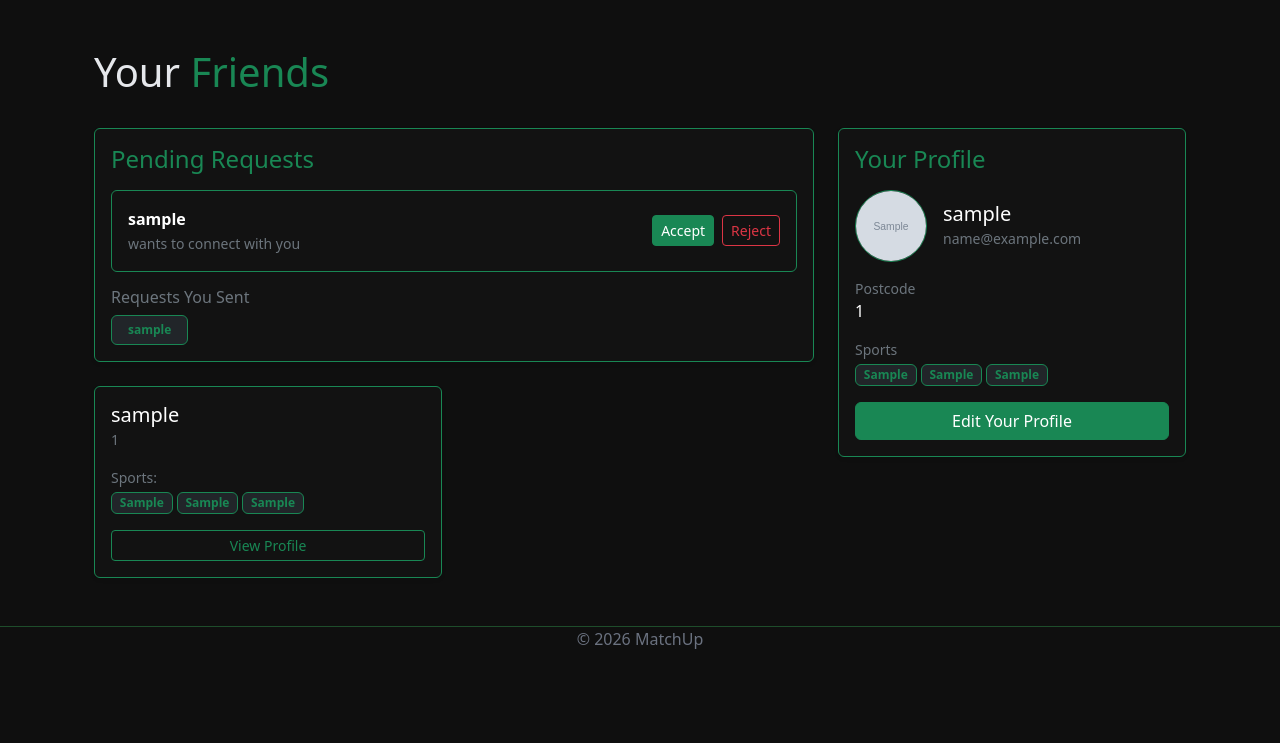
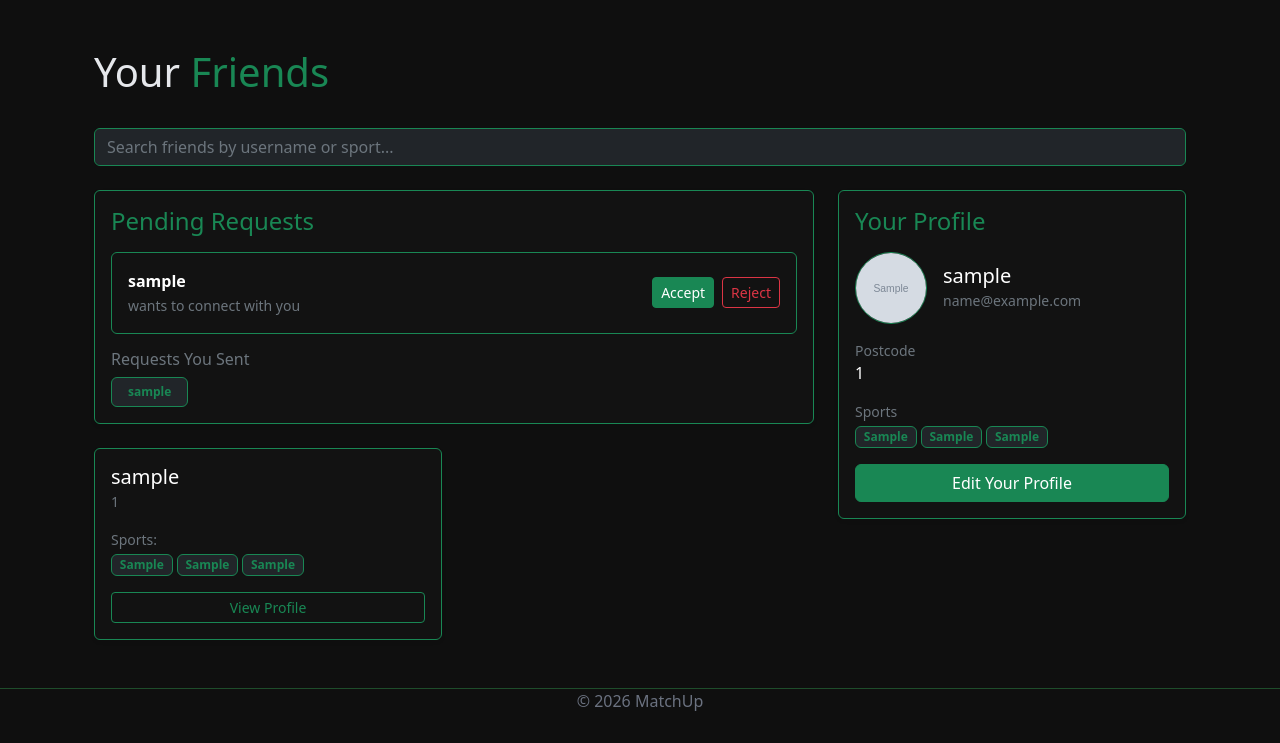
Before and after one commit to Joelolpop/CITS3403-Agile_Web_Dev-Sports_Matchmaking, a Flask app: page /friends in a window 1280 px wide. Shown: the part 57-800 px from the top of the page. Run offline with Flask 3, Linux system fonts and the light colour scheme; a user stored in the database is signed in; tables that the repository leaves empty hold one stand-in row (values such as "Sample post"); grey boxes marked "Sample" are stand-in pictures.

Commit message:
Added search bar into the new friends_view

```diff
--- a/app/templates/friends_view.html
+++ b/app/templates/friends_view.html
@@ -5,6 +5,11 @@
 
 <div class="py-4">
     <h1>Your <span class="text-success">Friends</span></h1>
+</div>
+
+<div class="mb-4">
+    <input type="text" id="friendSearch" class="form-control bg-dark text-success border border-success"
+           placeholder="Search friends by username or sport...">
 </div>
 
 <div class="row g-4 align-items-start">
@@ -63,7 +68,7 @@
             {% endif %}
 
             {% for friend in friends %}
-            <div class="col-12 col-md-6">
+            <div class="col-12 col-md-6"  id="friendsList">
                 <div class="card h-100 border-success shadow-sm" style="background: var(--background-nav);">
                     <div class="card-body d-flex flex-column">
                         <div class="d-flex align-items-center mb-3">
@@ -144,7 +149,7 @@
     </div>
 </div>
 
-<p id="noResults" class="text-secondary mt-4" style="display: none;">No friends found.</p>
+<p id="noResults" class="text-secondary mt-4" style="display: none; font-size: large;">No friends found.</p>
 
 <script src="{{ url_for('static', filename='js/friends_view.js') }}"></script>
 {% endblock %}
```
